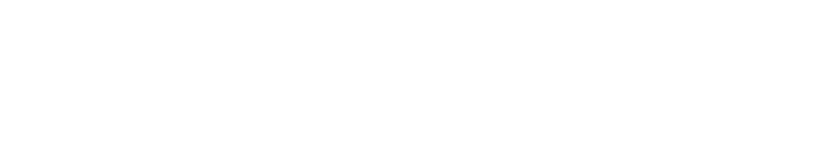
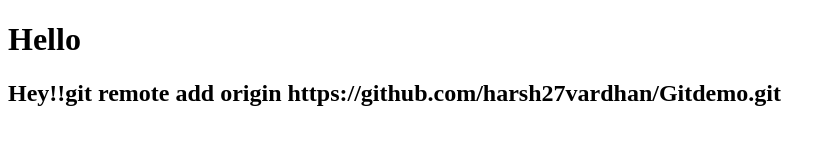
Before and after one commit to harsh27vardhan/Gitdemo, a plain HTML site: page index.html in a window 1280 px wide. Shown: the whole page, without its empty margins (0-836 px from the left). Drawn offline with Linux system fonts and the light colour scheme.

Commit message:
Added some headings in the code

```diff
--- a/index.html
+++ b/index.html
@@ -1,3 +1,4 @@
+
 <!DOCTYPE html>
 <html lang="en">
 <head>
@@ -7,6 +8,11 @@
     <link rel="stylesheet" href="styles.css">
 </head>
 <body>
-
+    <h1>Hello</h1>
+    <h2>Hey!!git remote add origin https://github.com/harsh27vardhan/Gitdemo.git</h2>
 </body>
 </html>
+
+
+
+<!-- git checkout -v main -->
```
